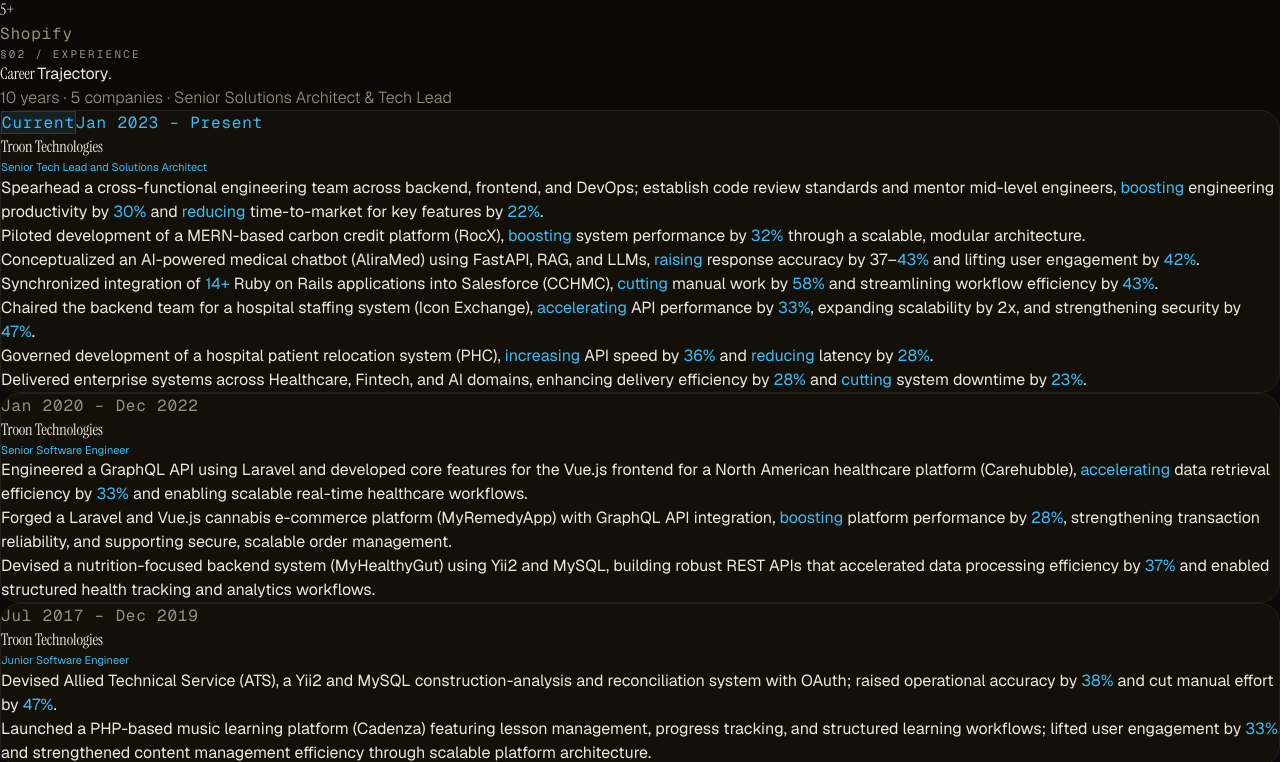
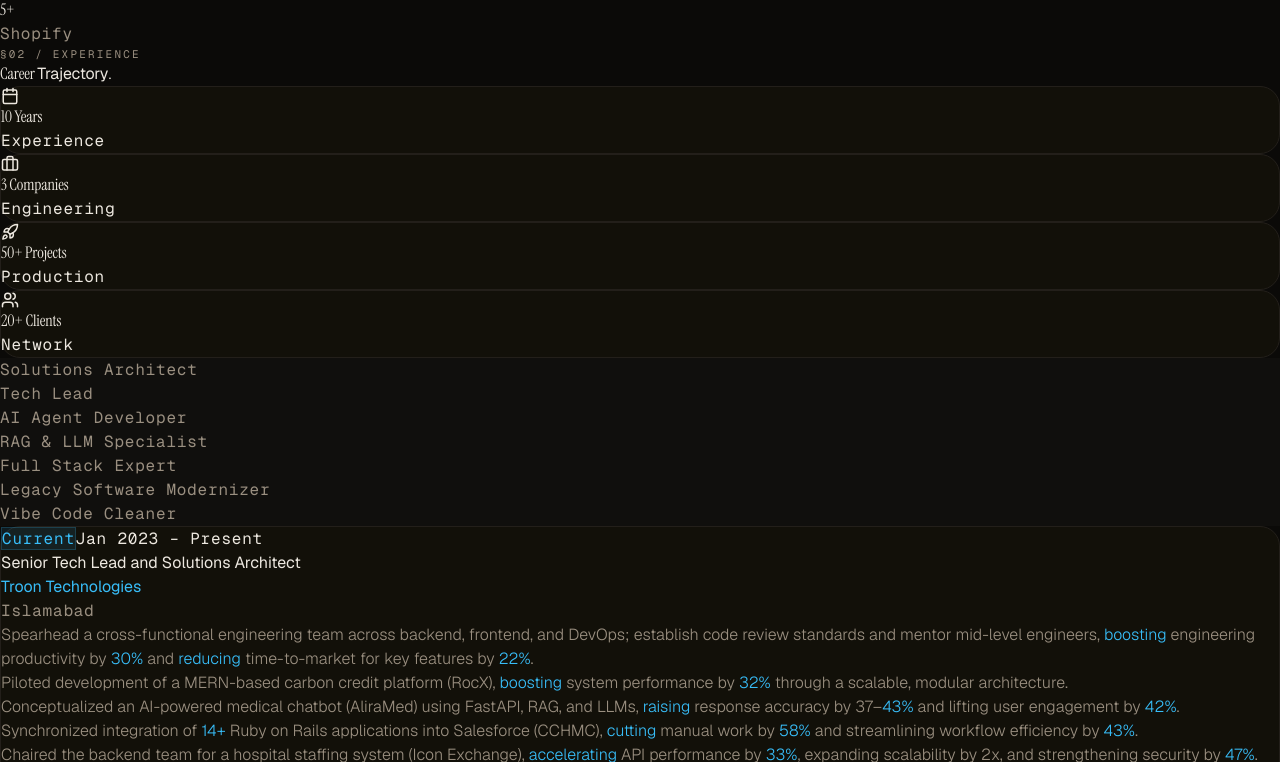
Before and after one commit to moonahmed786/ahmedmustafa, a Next.js app: page / in a window 1280 px wide. Shown: the part 1418-2180 px from the top of the page. Built offline with nearby package versions, Linux system fonts and the light colour scheme.

Commit message:
feat: add Gemini fallback to tailor API and redesign experience component with stats and tags.

```diff
--- a/components/Experience.tsx
+++ b/components/Experience.tsx
@@ -1,15 +1,16 @@
+'use client'
+
 import { TIMELINE } from '@/lib/cv-data'
+import { Briefcase, Calendar, Users, Cpu, Code2, Sparkles, Rocket } from 'lucide-react'
 
-function HighlightMetrics({ text }: { text: string }) {
-  // Regex to match percentages (e.g. 30%, 30 percent) and large numbers (e.g. 14+)
-  // Also matches "doubling", "tripling", etc.
+const highlightMetric = (text: string) => {
   const parts = text.split(/(\d+(?:\s?%|\s?percent|\+)|doubling|tripling|halving|cutting|reducing|increasing|accelerating|raising|boosting|~2x)/gi)
 
   return (
     <>
       {parts.map((part, i) => {
-        const isMetric = /(\d+(?:\s?%|\s?percent|\+)|doubling|tripling|halving|cutting|reducing|increasing|accelerating|raising|boosting|~2x)/i.test(part)
-        return isMetric ? (
+        const isMatch = /(\d+(?:\s?%|\s?percent|\+)|doubling|tripling|halving|cutting|reducing|increasing|accelerating|raising|boosting|~2x)/gi.test(part)
+        return isMatch ? (
           <span key={i} className="font-bold" style={{ color: 'var(--accent)' }}>{part}</span>
         ) : (
           part
@@ -19,17 +20,58 @@
   )
 }
 
+const STATS = [
+  { label: 'Experience', value: '10 Years', icon: Calendar },
+  { label: 'Engineering', value: '3 Companies', icon: Briefcase },
+  { label: 'Production', value: '50+ Projects', icon: Rocket },
+  { label: 'Network', value: '20+ Clients', icon: Users },
+]
+
+const TAGS = [
+  'Solutions Architect',
+  'Tech Lead',
+  'AI Agent Developer',
+  'RAG & LLM Specialist',
+  'Full Stack Expert',
+  'Legacy Software Modernizer',
+  'Vibe Code Cleaner'
+]
+
 export default function Experience() {
   return (
     <section id="experience" className="relative px-6 py-24 border-t" style={{ borderColor: 'var(--border)' }}>
       <div className="max-w-6xl mx-auto">
         <p className="section-label mb-6">§02 / Experience</p>
-        <h2 className="display text-5xl md:text-7xl leading-tight mb-4" style={{ color: 'var(--fg)', fontWeight: 400 }}>
+        <h2 className="display text-5xl md:text-7xl leading-tight mb-12" style={{ color: 'var(--fg)', fontWeight: 400 }}>
           Career <span className="italic">Trajectory</span>.
         </h2>
-        <p className="text-base mb-16" style={{ color: 'var(--muted)', fontWeight: 300 }}>
-          10 years · 5 companies · Senior Solutions Architect & Tech Lead
-        </p>
+
+        {/* Enhanced Summary Section */}
+        <div className="mb-20 space-y-10">
+          {/* Top Stats Grid */}
+          <div className="grid grid-cols-2 md:grid-cols-4 gap-4 md:gap-8">
+            {STATS.map((stat, i) => (
+              <div key={i} className="surface p-6 flex flex-col items-center text-center group border border-transparent hover:border-accent/10 transition-all">
+                <stat.icon size={18} className="mb-4 opacity-40 group-hover:opacity-100 group-hover:text-accent transition-all" />
+                <div className="display text-2xl md:text-3xl mb-1" style={{ color: 'var(--fg)' }}>{stat.value}</div>
+                <div className="mono text-[9px] tracking-[0.2em] uppercase opacity-40">{stat.label}</div>
+              </div>
+            ))}
+          </div>
+
+          {/* Role & Vibe Tags */}
+          <div className="flex flex-wrap gap-2 pt-2 justify-center md:justify-start">
+            {TAGS.map((tag, i) => (
+              <div
+                key={i}
+                className="mono text-[10px] tracking-wider px-4 py-2 rounded-full border border-[var(--border)] transition-all hover:bg-white/5 hover:border-accent/40"
+                style={{ color: 'var(--muted)', backgroundColor: 'rgba(255,255,255,0.02)' }}
+              >
+                {tag}
+              </div>
+            ))}
+          </div>
+        </div>
 
         <div className="space-y-4">
           {TIMELINE.map((t, i) => (
@@ -47,29 +89,26 @@
                         Current
                       </span>
                     )}
-                    <span className="mono text-[10px] tracking-wider" style={{ color: i === 0 ? 'var(--accent)' : 'var(--muted)' }}>
-                      {t.period}
-                    </span>
+                    <span className="mono text-[10px] tracking-widest opacity-40 uppercase">{t.period}</span>
                   </div>
-                  <h3 className="display text-3xl mb-1" style={{ color: 'var(--fg)' }}>{t.company}</h3>
-                  <p className="text-sm font-semibold uppercase tracking-wider" style={{ color: 'var(--accent)', fontSize: '11px' }}>{t.role}</p>
+                  <h3 className="text-2xl font-medium leading-tight mb-1" style={{ color: 'var(--fg)' }}>{t.role}</h3>
+                  <div className="text-sm italic" style={{ color: 'var(--accent)' }}>{t.company}</div>
+                  <div className="mono text-[10px] mt-3 flex items-center gap-2" style={{ color: 'var(--muted)' }}>
+                    <div className="w-1 h-1 rounded-full bg-[var(--accent)]" />
+                    {t.location}
+                  </div>
                 </div>
 
-                {/* Right — bullet notes */}
-                <div className="flex-1 border-l pl-8" style={{ borderColor: 'var(--border)' }}>
-                  <ul className="space-y-4">
-                    {t.notes.map((note, j) => (
-                      <li key={j} className="flex gap-4 text-sm md:text-base leading-relaxed" style={{ color: 'var(--muted-fg)' }}>
-                        <span
-                          className="mt-[9px] w-1.5 h-1.5 rounded-full shrink-0"
-                          style={{ backgroundColor: 'var(--accent)' }}
-                        />
-                        <span>
-                          <HighlightMetrics text={note} />
-                        </span>
-                      </li>
-                    ))}
-                  </ul>
+                {/* Right — impact bullets */}
+                <div className="flex-1 space-y-4">
+                  {t.notes.map((note, j) => (
+                    <div key={j} className="flex gap-4">
+                      <div className="mt-2 w-1.5 h-1.5 rounded-full shrink-0" style={{ backgroundColor: 'var(--border)' }} />
+                      <p className="text-base leading-relaxed" style={{ color: 'var(--muted)', fontWeight: 300 }}>
+                        {highlightMetric(note)}
+                      </p>
+                    </div>
+                  ))}
                 </div>
               </div>
             </div>
```
Also changed, not shown: app/api/tailor/route.ts (+39 -17 lines), package.json (+10 -9 lines), 2 other files (tests, documents, lock files or other folders).
